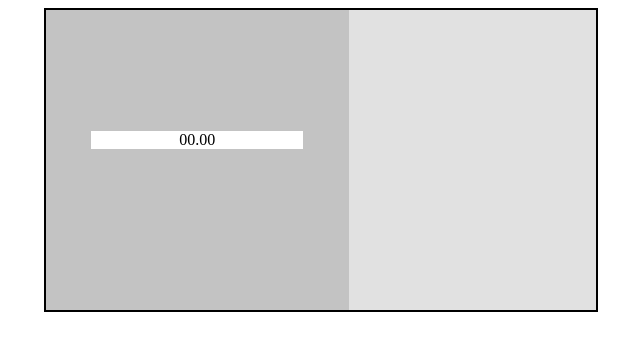
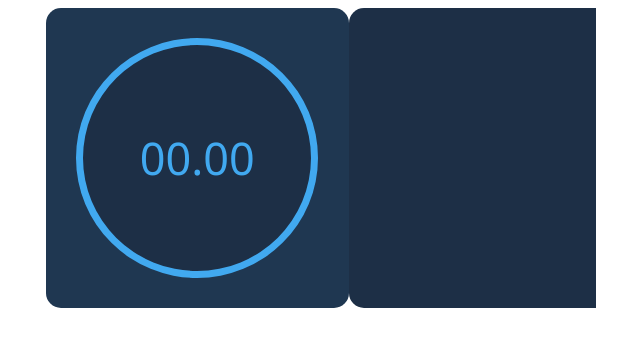
Before and after one commit to Quickz/StopWatch, a plain HTML site: page index.html in a window 1280 px wide. Shown: the whole page, without its empty margins (319-959 px from the left). Drawn offline with Linux system fonts and the light colour scheme.

Commit message:
upgraded design

```diff
--- a/style.css
+++ b/style.css
@@ -1,34 +1,45 @@
 body {
-
+	font-family: "Segoe UI", Roboto, "Helvetica Neue", Arial, sans-serif;
 }
 
 #content {
 	margin: auto;
 	width: 550px;
 	height: 300px;
-	border: solid black 2px;
 }
 
 #clock {
 	float: left;
 	width: 55%;
 	height: 100%;
-	background: #c3c3c3;
+	background: #1f3751;
+	border-radius: 15px;
 }
 
 #timer {
-	margin: 40% 15%;
-	width: 70%;
+	margin: 10% 10%;
+	padding-top: 27%;
+	width: 80%;
+	height: 80%;
 	text-align: center;
-	background: #ffffff;
+	background: #1d2f46;
+	color: #41a9f0;
+	font-size: 45px;
+	border-radius: 50%;
+	border: solid #41a9f0 7px;
+	box-sizing: border-box;
 }
 
 #scores {
 	float: right;
 	width: 45%;
 	height: 100%;
-	background: #e1e1e1;
+	background: #1d2f46;
+	color: #41a9f0;
 	overflow-y: auto;
+	border-radius: 15px 0 0 15px;
+	padding: 5px 0;
+	box-sizing: border-box;
 }
 
 .score {
@@ -39,5 +50,6 @@ body {
 
 .score:hover {
 	background: #f1f1f1;
+	color: black;
 	cursor: pointer;
 }
```
